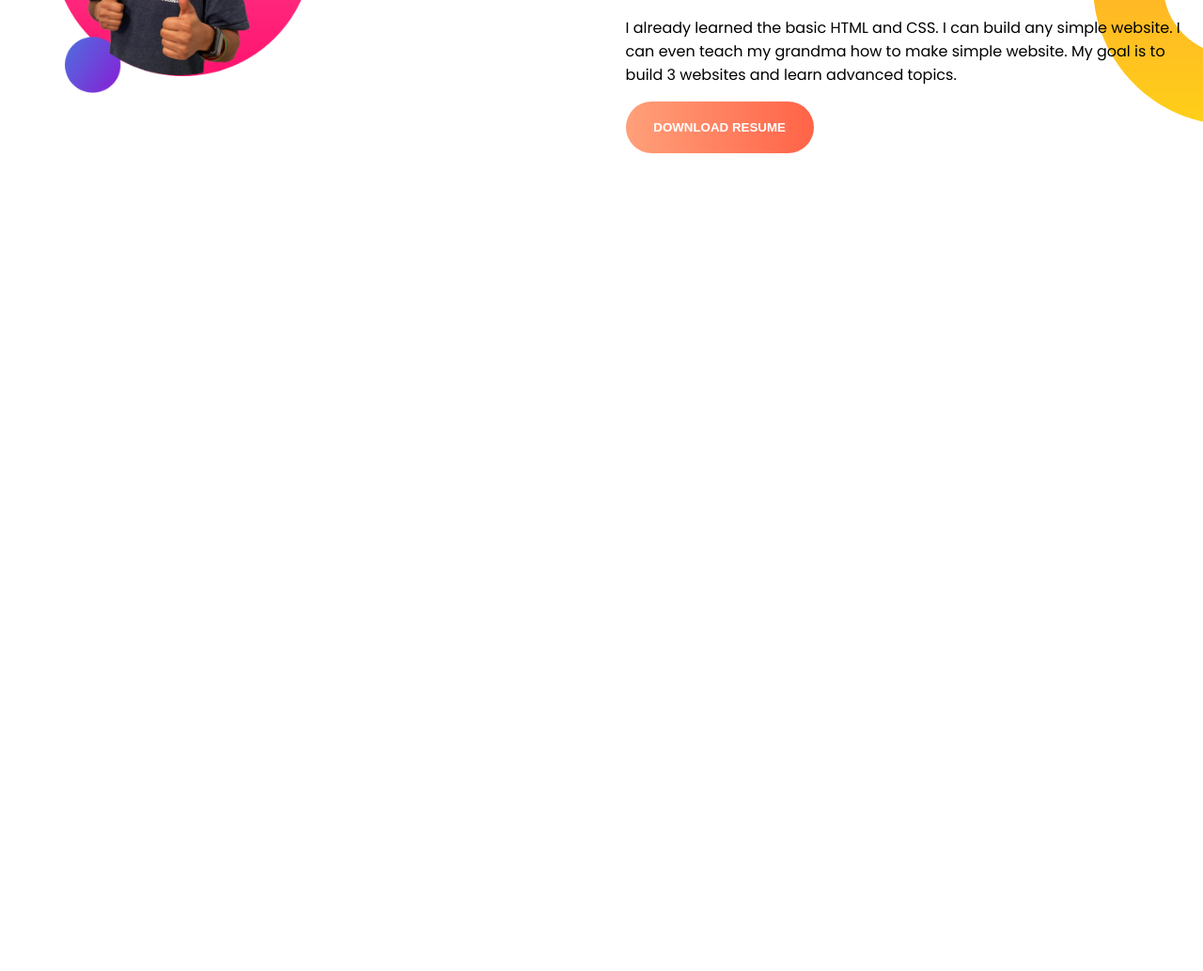
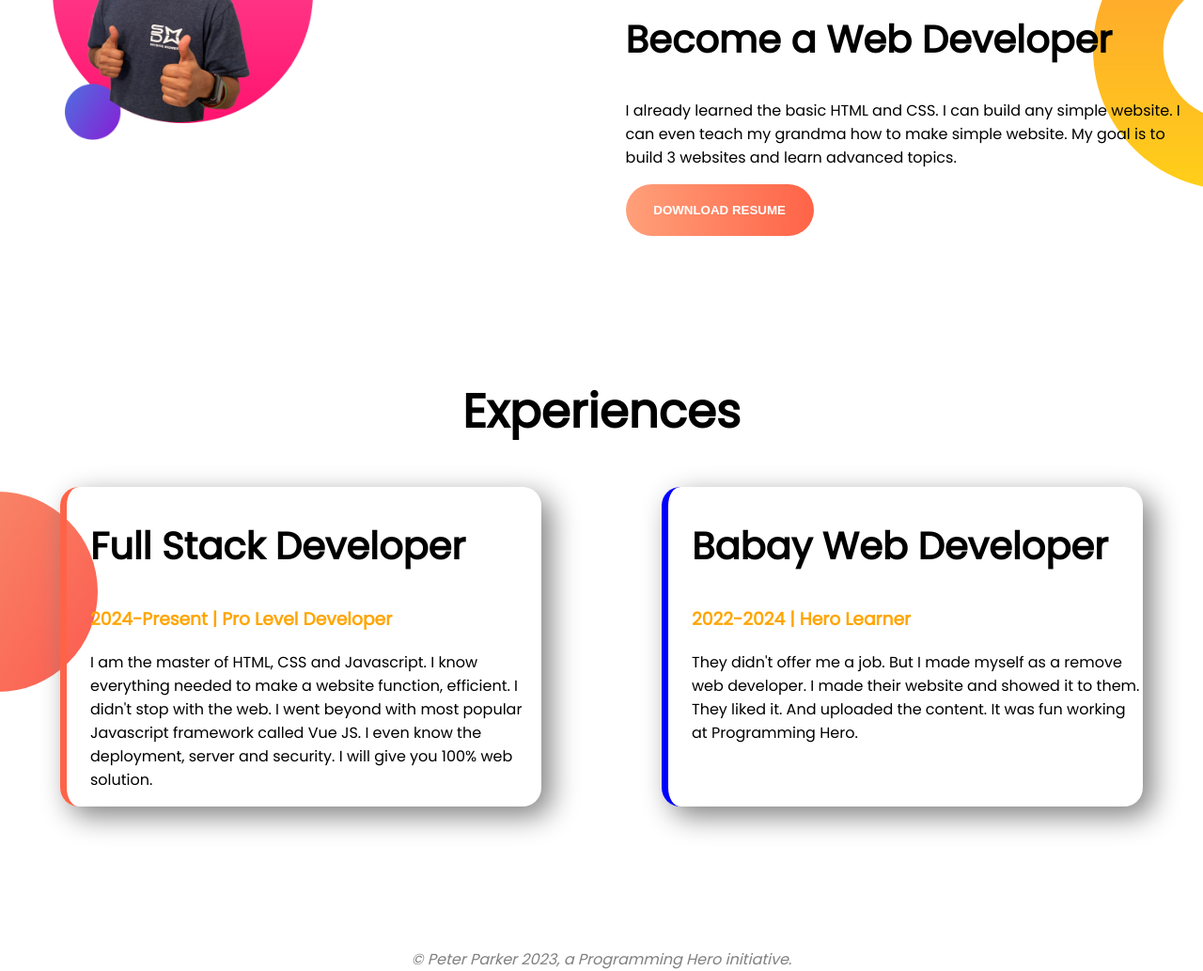
Before and after one commit to Md-rifat33/portfolio-website, a plain HTML site: page index.html in a window 1280 px wide. Shown: the part 759-1792 px from the top of the page at 94% size. Before the commit the page ends 1022 px from the top, so only its background shows below. Drawn offline with Linux system fonts and the light colour scheme.

Commit message:
footer added

```diff
--- a/css/style.css
+++ b/css/style.css
@@ -8,13 +8,17 @@ h1 {
   font-size: 50px;
 }
 
+h2 {
+  font-size: 40px;
+}
+
 .orange_color {
   color: orange;
 }
 
-section {
+.flexible_container {
   display: flex;
-  margin-bottom: 100px;
+  margin-bottom: 150px;
 }
 
 .half_width {
@@ -66,3 +70,36 @@ section {
   background-repeat: no-repeat;
   background-position: right;
 }
+
+.experience_title {
+  text-align: center;
+}
+
+.experience_area {
+  background-image: url(../images/exp-bg.png);
+  background-repeat: no-repeat;
+  background-position: left;
+}
+
+.experience_item {
+  width: 40%;
+  margin-left: 5%;
+  margin-right: 5%;
+  padding-left: 25px;
+  box-shadow: 10px 10px 30px gray;
+  border-radius: 20px;
+}
+
+#full_stack_developer {
+  border-left: 7px solid tomato;
+}
+
+#baby_web_developer {
+  border-left: 7px solid blue;
+}
+
+.last_part {
+  color: gray;
+  font-style: italic;
+  text-align: center;
+}
--- a/index.html
+++ b/index.html
@@ -8,7 +8,7 @@
     <link rel="stylesheet" href="./css/style.css" />
   </head>
   <body>
-    <section class="top_banner">
+    <section class="top_banner flexible_container">
       <div class="half_width">
         <h1>Welcome To</h1>
         <h1><span class="orange_color">Rifat's</span> World!!</h1>
@@ -25,7 +25,7 @@
         <img src="./images/jhankar.png" alt="" />
       </div>
     </section>
-    <section class="dream_big">
+    <section class="dream_big flexible_container">
       <div class="half_width">
         <img src="./images/jhankar2.png" alt="" />
       </div>
@@ -40,5 +40,34 @@
         <button class="btn">Download resume</button>
       </div>
     </section>
+    <section class="experience_area">
+      <h1 class="experience_title">Experiences</h1>
+      <article class="flexible_container">
+        <div id="full_stack_developer" class="experience_item">
+          <h2>Full Stack Developer</h2>
+          <h3 class="orange_color">2024-Present | Pro Level Developer</h3>
+          <p>
+            I am the master of HTML, CSS and Javascript. I know everything
+            needed to make a website function, efficient. I didn't stop with the
+            web. I went beyond with most popular Javascript framework called Vue
+            JS. I even know the deployment, server and security. I will give you
+            100% web solution.
+          </p>
+        </div>
+        <div id="baby_web_developer" class="experience_item">
+          <h2>Babay Web Developer</h2>
+          <h3 class="orange_color">2022-2024 | Hero Learner</h3>
+          <p>
+            They didn't offer me a job. But I made myself as a remove web
+            developer. I made their website and showed it to them. They liked
+            it. And uploaded the content. It was fun working at Programming
+            Hero.
+          </p>
+        </div>
+      </article>
+    </section>
+    <footer class="last_part">
+      © Peter Parker 2023, a Programming Hero initiative.
+    </footer>
   </body>
 </html>
```
